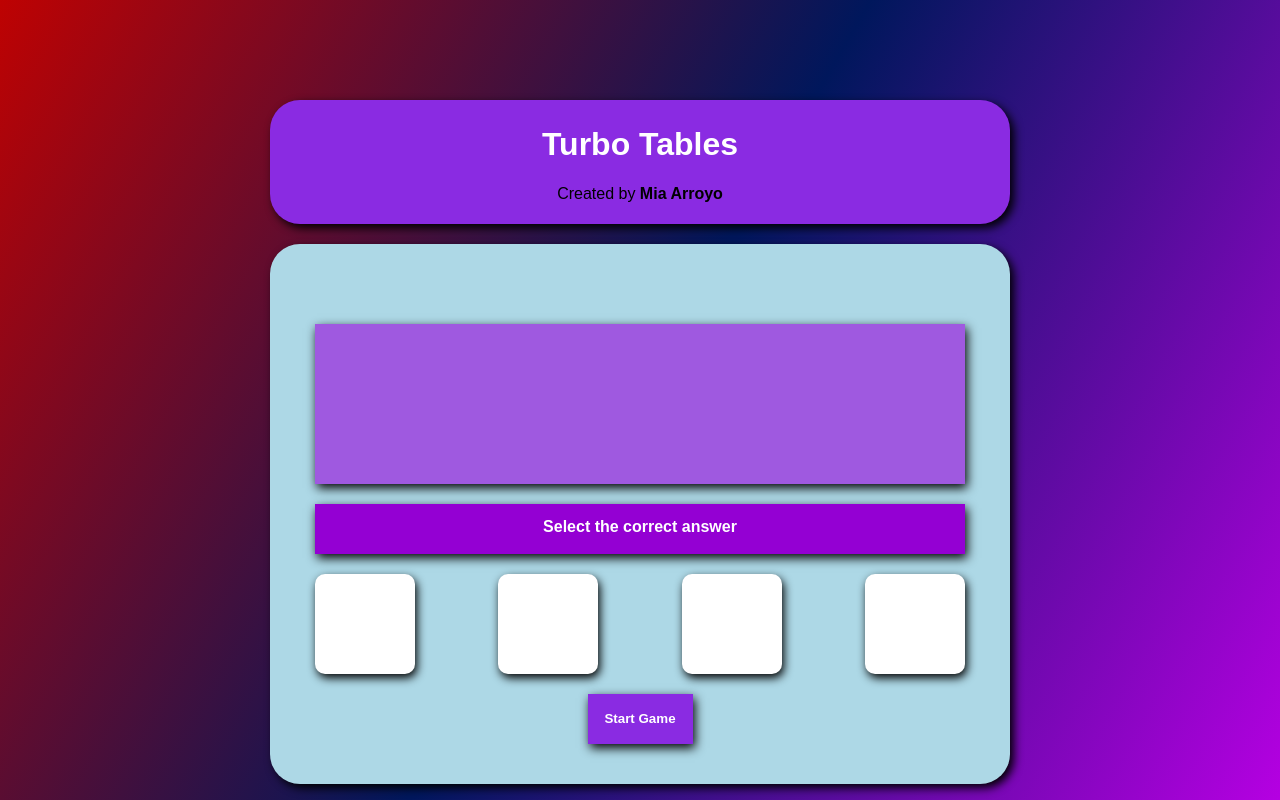
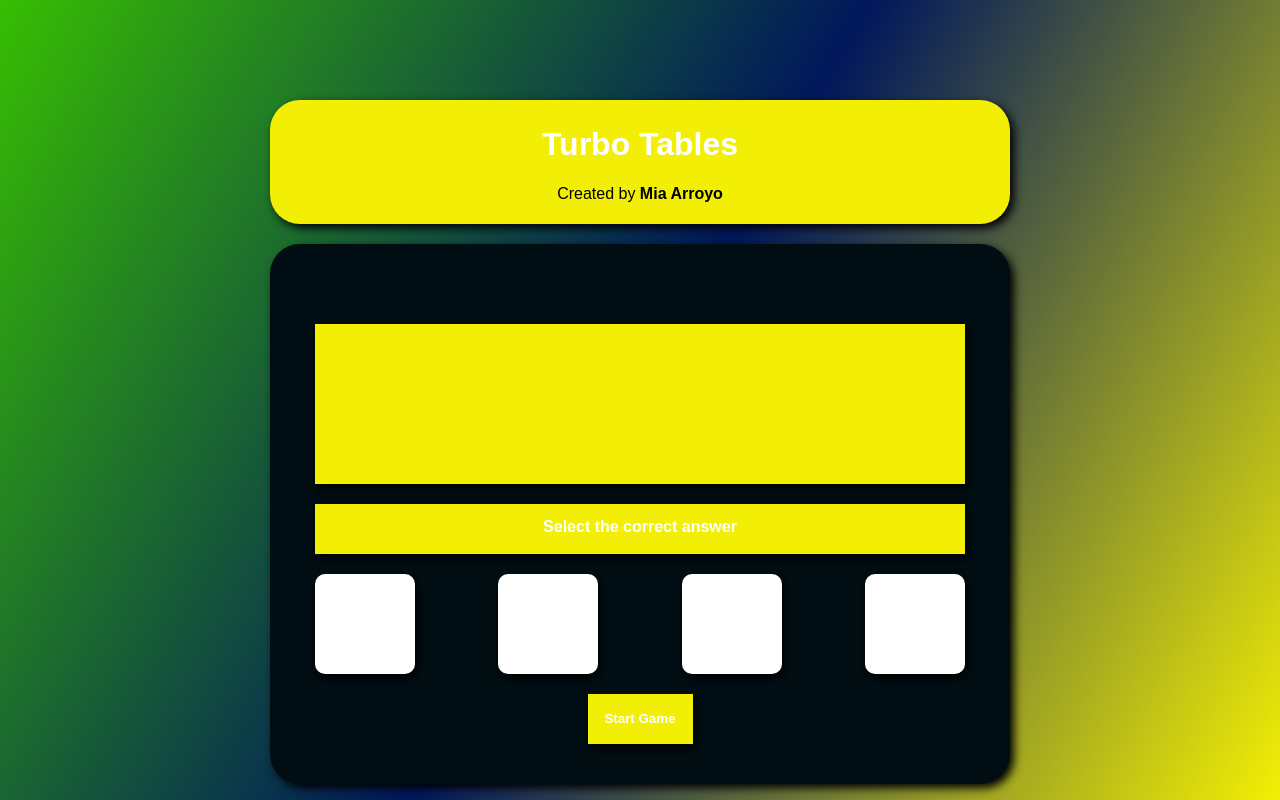
Before and after one commit to marroyo3/Turbo-Tables, a plain HTML site: page index.html in a window 1280 px wide. Drawn offline with Linux system fonts and the light colour scheme.

Commit message:
Update style.css

```diff
--- a/style.css
+++ b/style.css
@@ -1,5 +1,5 @@
 html{
-    background: linear-gradient(300deg, rgb(181, 0, 226) 0%, rgb(0, 23, 92) 50%, rgb(190, 2, 2) 100%);
+    background: linear-gradient(300deg, #f3ef04 0%, rgb(0, 23, 92) 50%, rgb(55, 190, 2) 100%);
     height: 100%;
     font-family: Arial, Helvetica, sans-serif;
     margin: 0;
@@ -9,7 +9,7 @@ html{
 #container{
     height:500px;
     width: 700px;
-    background-color: lightblue;
+    background-color: rgb(0, 14, 19);
     margin: 20px auto;
     padding:20px;
     border-radius: 30px;
@@ -22,7 +22,7 @@ html{
     text-align: center;
     margin: 100px auto 0 auto;
     padding: 5px 0;
-    background-color: blueviolet;
+    background-color: #f3ef04;
     border-radius: 30px;
     box-shadow: 4px 4px 10px;
 }
@@ -31,7 +31,7 @@ html{
     color:white;
 }
 .score{
-    background-color: #f1ff92;
+    background-color: #f3ef04;
     color: #2d2e25;
     padding: 10px;
     position: absolute;
@@ -50,7 +50,7 @@ html{
 }
 
 #wrong{
-    background-color: rgb(199, 1, 1);
+    background-color: rgb(55, 190, 2);
     padding: 15px;
     position: absolute;
     color: white;
@@ -58,7 +58,7 @@ html{
     display: none;
 }
 #question{
-    background-color: rgb(159, 89, 224);
+    background-color: #f3ef04;
     height: 160px;
     width: 650px;
     margin: 60px auto 10px auto;
@@ -71,7 +71,7 @@ html{
 .instruction{
     width: 650px;
     height:50px;
-    background-color: darkviolet;
+    background-color: #f3ef04;
     margin: 20px auto;
     color: white;
     text-align: center;
@@ -100,7 +100,7 @@ html{
 
 }
 .box:hover{
-    background-color: blueviolet;
+    background-color: #f3ef04;
     color: white;
 }
 .box:active{
@@ -118,7 +118,7 @@ html{
     justify-content: center;
     border: none;
     box-shadow: 2px 4px 10px black;
-    background-color: blueviolet;
+    background-color: #f3ef04;
     color: white;
     font-weight: 700;
 }
@@ -131,7 +131,7 @@ html{
 .timeremaining{
     width: 200px;
     height: 50px;
-    background-color: #f1ff92;
+    background-color: #f3ef04;
     box-shadow: 4px 4px 10px;
     display: none   ;
     align-items: center;
@@ -159,5 +159,3 @@ html{
     border: 2px solid black;
     display: none;
     z-index: 2;
-
-}
```
